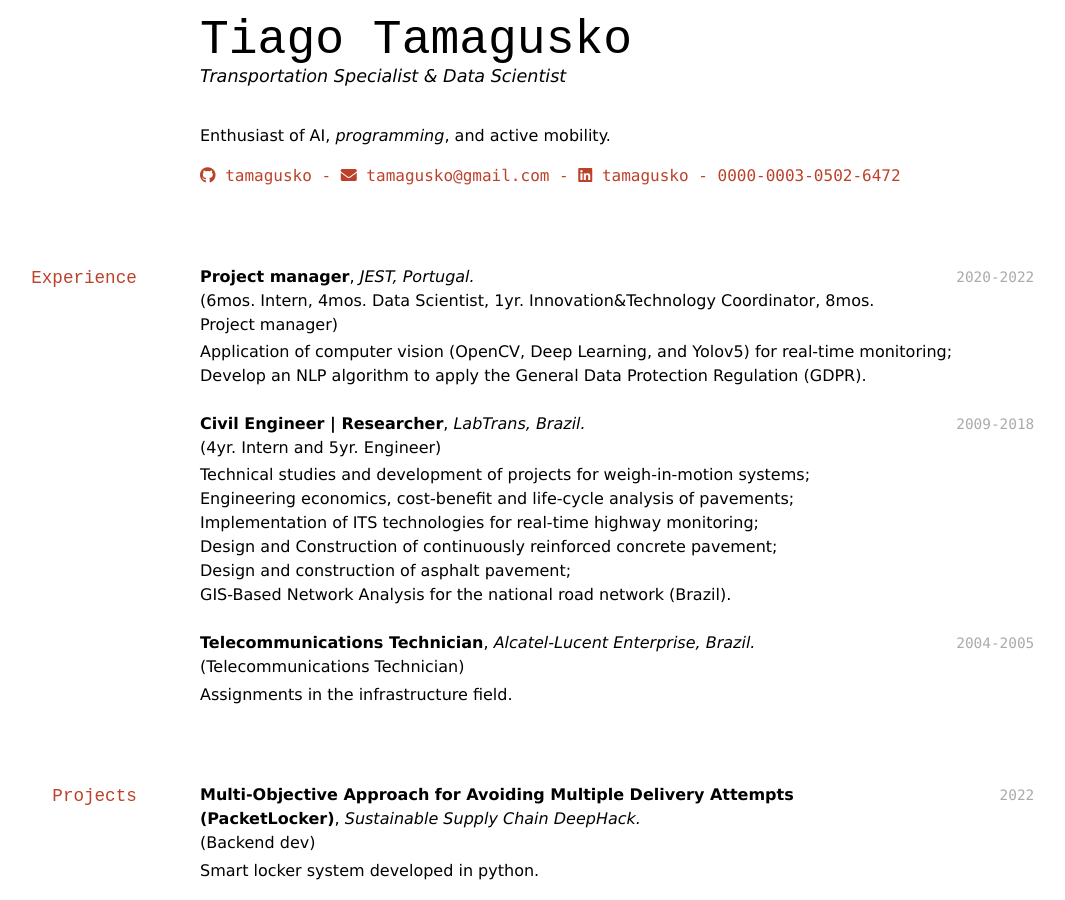
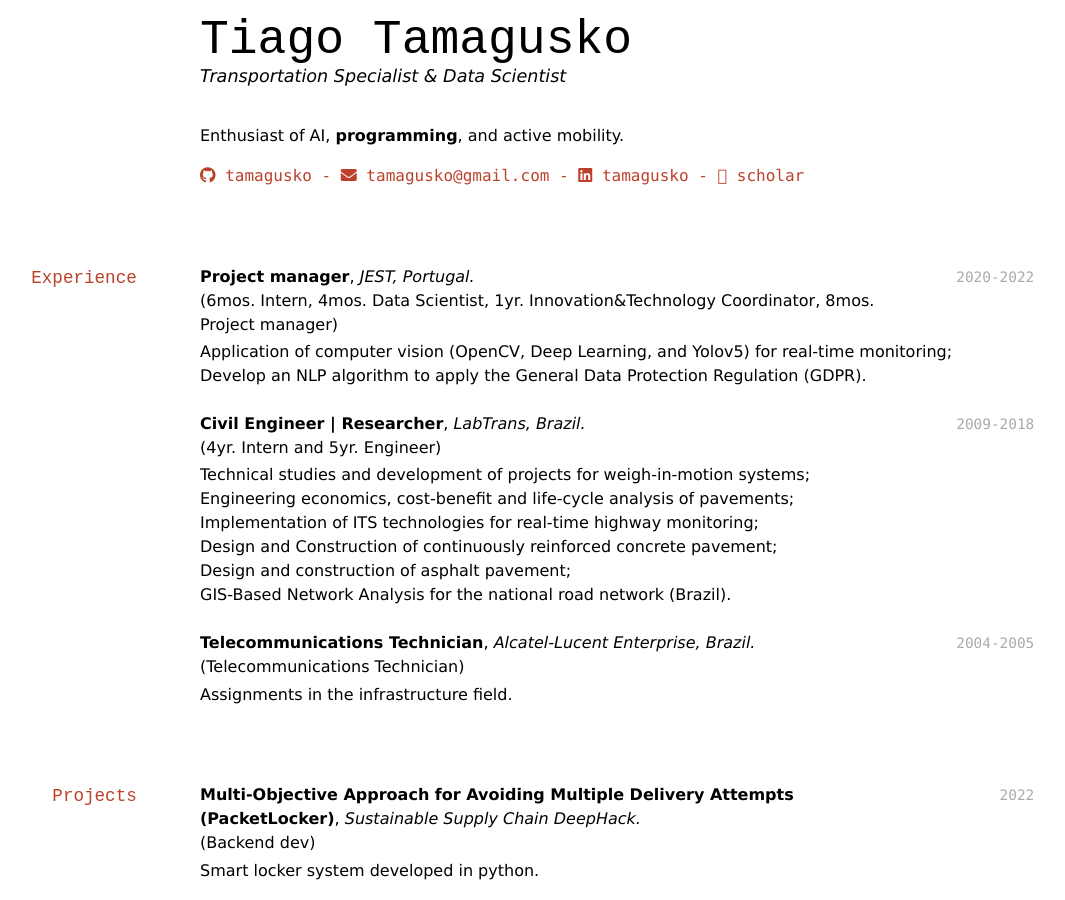
Before and after one commit to tamagusko/cv, a Jekyll site: the page built from index.md, in a window 1280 px wide and 900 px high. Shown: the whole window, without its empty margins (132-1197 px from the left). Built offline with Jekyll 4.4.1, drawn with Linux system fonts in a browser that asks for light colours; nearby versions of some CDN libraries; a style sheet for code colours, icons or effects is not loaded.

Commit message:
fix: orcid -> google scholar

```diff
--- a/index.md
+++ b/index.md
@@ -7,13 +7,13 @@ title: Tiago Tamagusko's CV
 
 Transportation Specialist & Data Scientist
 
-<br/>Enthusiast of AI, *programming*, and active mobility.<br/>
+<br/>Enthusiast of AI, **programming**, and active mobility.<br/>
 
 <div id="webaddress">
   <a href="https://github.com/tamagusko" target="_blank"><i class="fab fa-github"></i> tamagusko</a> -
   <a href="mailto:tamagusko@gmail.com/" target="_blank"><i class="fas fa-envelope"></i> tamagusko@gmail.com</a> -
   <a href="https://www.linkedin.com/in/tamagusko/" target="_blank"><i class="fab fa-linkedin"></i> tamagusko</a> -
-  <a href="https://orcid.org/0000-0003-0502-6472"><i class="ai ai-orcid"></i> 0000-0003-0502-6472</a>
+  <a href="https://scholar.google.com/citations?user=_mJ4dr0AAAAJ&hl=en" target="_blank"><i class="fa-brands fa-google"></i> scholar</a>
 </div>
 
 ## Experience
```
